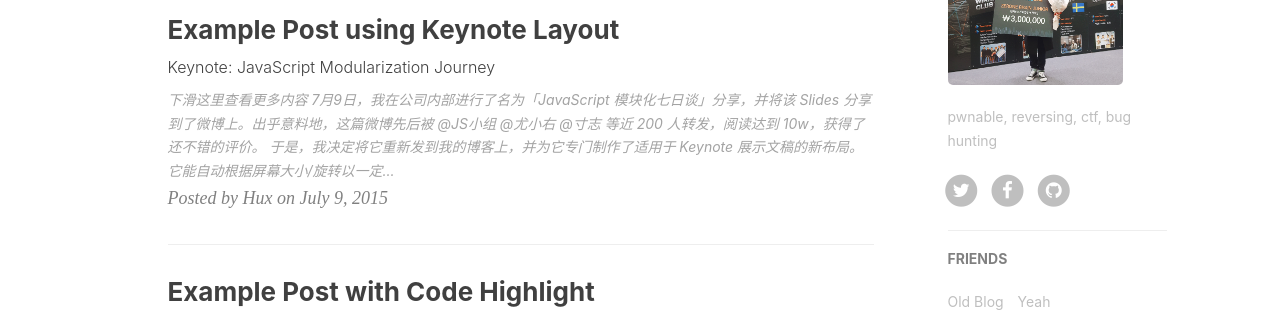
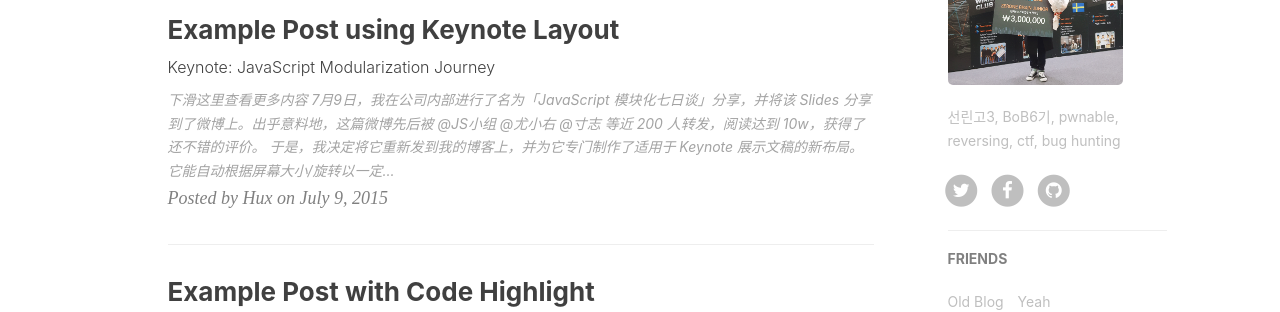
Before and after one commit to LYoungJoo/lyoungjoo.github.io, a Jekyll site: the page built from index.html, in a window 1280 px wide. Shown: the part 716-1028 px from the top of the page. Built offline with Jekyll 4.4.1, drawn with Linux system fonts in a browser that asks for light colours; nearby versions of some CDN libraries; the list of posts is cut into pages by our own code; comment, search, counter and statistics services are not loaded.

Commit message:
Update _config.yml

```diff
--- a/_config.yml
+++ b/_config.yml
@@ -68,7 +68,7 @@ ga_domain: lyoungjoo.github.io
 
 # Sidebar settings
 sidebar: true                           # whether or not using Sidebar.
-sidebar-about-description: "pwnable, reversing, ctf, bug hunting"
+sidebar-about-description: "선린고3, BoB6기, pwnable, reversing, ctf, bug hunting"
 sidebar-avatar: /img/avatar.jpeg    # use absolute URL, seeing it's used in both `/` and `/about/`
 
 
```
